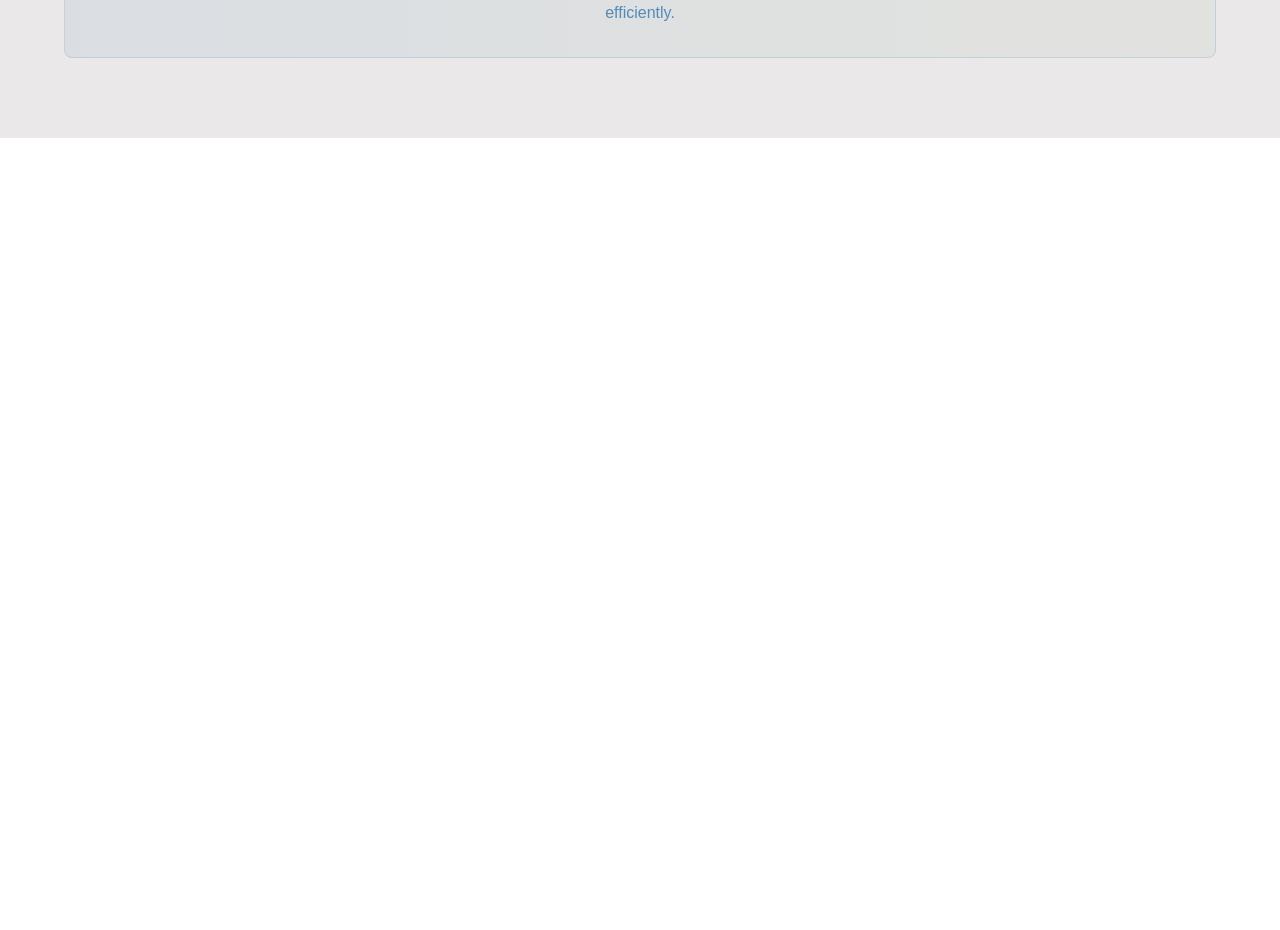
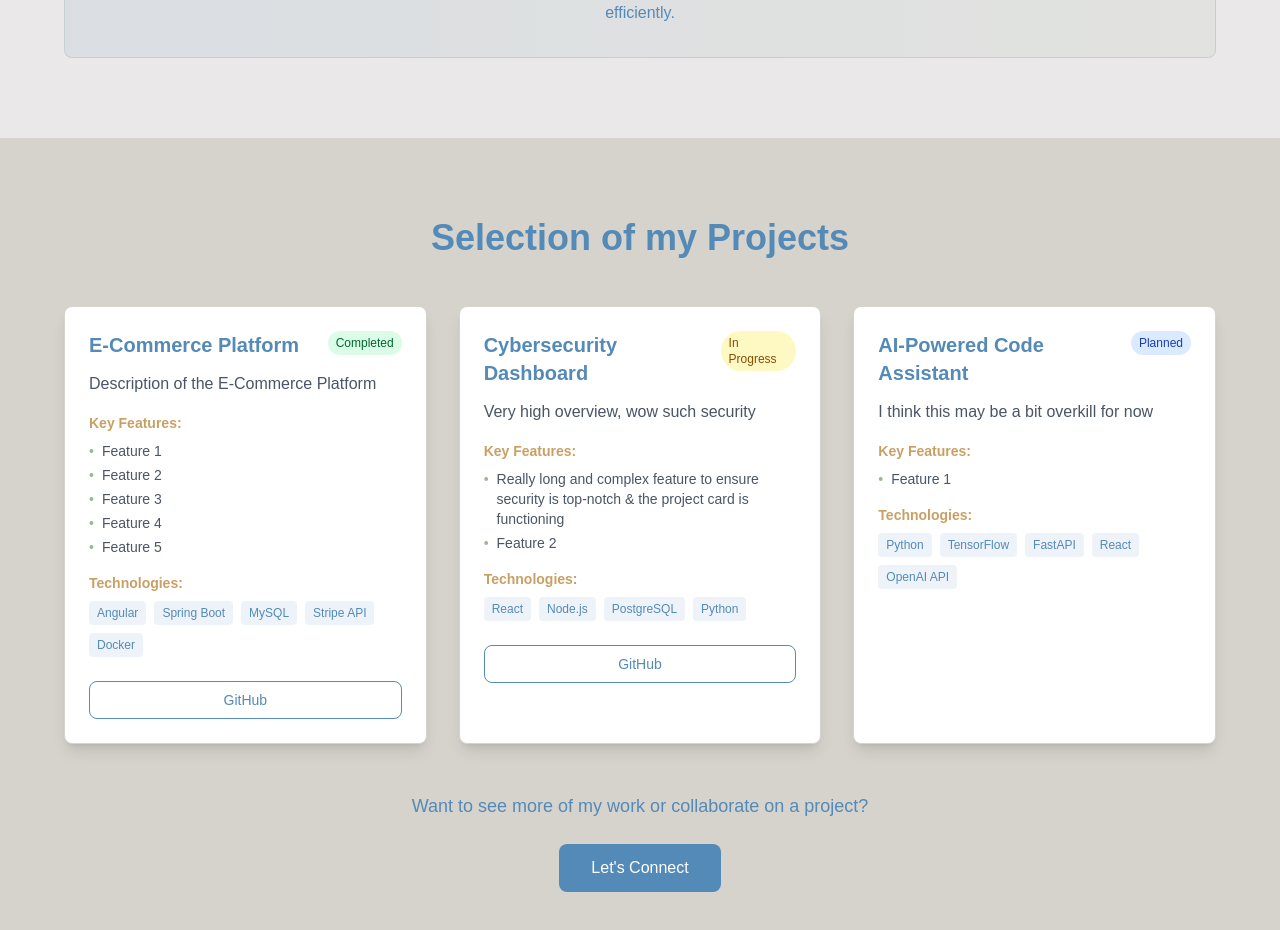
Before and after one commit to Sykios/Portfolio, a Next.js app: page / in a window 1280 px wide. Shown: the part 2060-2990 px from the top of the page. Before the commit the page ends 2198 px from the top, so only its background shows below. Built offline with nearby package versions, Linux system fonts and the light colour scheme.

Commit message:
feat(page.tsx, project-card.tsx): Implement ProjectCard component and add project showcase section

```diff
--- /dev/null
+++ b/components/project-card.tsx
@@ -0,0 +1,120 @@
+interface ProjectCardProps {
+  title: string;
+  description: string;
+  technologies: string[];
+  features: string[];
+  demoLink?: string;
+  githubLink?: string;
+  image?: string;
+  status: 'completed' | 'in-progress' | 'planned';
+}
+
+export default function ProjectCard({
+  title,
+  description,
+  technologies,
+  features,
+  demoLink,
+  githubLink,
+  image,
+  status
+}: ProjectCardProps) {
+  const getStatusColor = () => {
+    switch (status) {
+      case 'completed':
+        return 'bg-green-100 text-green-800 dark:bg-green-900 dark:text-green-200';
+      case 'in-progress':
+        return 'bg-yellow-100 text-yellow-800 dark:bg-yellow-900 dark:text-yellow-200';
+      case 'planned':
+        return 'bg-blue-100 text-blue-800 dark:bg-blue-900 dark:text-blue-200';
+      default:
+        return 'bg-gray-100 text-gray-800 dark:bg-gray-700 dark:text-gray-300';
+    }
+  };
+
+  const getStatusText = () => {
+    switch (status) {
+      case 'completed':
+        return 'Completed';
+      case 'in-progress':
+        return 'In Progress';
+      case 'planned':
+        return 'Planned';
+      default:
+        return 'Unknown';
+    }
+  };
+
+  return (
+    <div className="bg-white dark:bg-gray-800 rounded-lg shadow-lg border border-[#D6D3CD] dark:border-gray-700 overflow-hidden hover:shadow-xl transition-shadow duration-300">
+      {image && (
+        <div className="h-48 bg-gradient-to-br from-[#548AB7]/10 to-[#9BB894]/10 flex items-center justify-center">
+          <div className="text-6xl opacity-50">🚀</div>
+          {/* <Image src={image} alt={title} className="w-full h-full object-cover" /> if i have a image to display*/}
+        </div>
+      )}
+
+      <div className="p-6">
+        <div className="flex justify-between items-start mb-3">
+          <h3 className="text-xl font-bold text-[#548AB7] dark:text-white">{title}</h3>
+          <span className={`px-2 py-1 rounded-full text-xs font-medium ${getStatusColor()}`}>
+            {getStatusText()}
+          </span>
+        </div>
+
+        <p className="text-gray-600 dark:text-gray-300 mb-4 leading-relaxed">
+          {description}
+        </p>
+
+        <div className="mb-4">
+          <h4 className="text-sm font-semibold text-[#C9A064] mb-2">Key Features:</h4>
+          <ul className="space-y-1">
+            {features.map((feature, index) => (
+              <li key={index} className="text-sm text-gray-600 dark:text-gray-300 flex items-start">
+                <span className="text-[#9BB894] mr-2">•</span>
+                {feature}
+              </li>
+            ))}
+          </ul>
+        </div>
+
+        <div className="mb-6">
+          <h4 className="text-sm font-semibold text-[#C9A064] mb-2">Technologies:</h4>
+          <div className="flex flex-wrap gap-2">
+            {technologies.map((tech, index) => (
+              <span
+                key={index}
+                className="px-2 py-1 bg-[#548AB7]/10 text-[#548AB7] dark:bg-[#548AB7]/20 dark:text-[#6FA2CD] rounded text-xs font-medium"
+              >
+                {tech}
+              </span>
+            ))}
+          </div>
+        </div>
+
+        <div className="flex gap-3">
+          {demoLink && (
+            <a
+              href={demoLink}
+              target="_blank"
+              rel="noopener noreferrer"
+              className="flex-1 bg-[#548AB7] hover:bg-[#6FA2CD] text-white px-4 py-2 rounded-lg font-medium text-center transition-colors text-sm"
+            >
+              Live Demo
+            </a>
+          )}
+          {githubLink && (
+            <a
+              href={githubLink}
+              target="_blank"
+              rel="noopener noreferrer"
+              className="flex-1 border border-[#548AB7] text-[#548AB7] hover:bg-[#548AB7] hover:text-white px-4 py-2 rounded-lg font-medium text-center transition-colors text-sm"
+            >
+              GitHub
+            </a>
+          )}
+        </div>
+      </div>
+    </div>
+  );
+}
--- a/src/app/page.tsx
+++ b/src/app/page.tsx
@@ -1,4 +1,5 @@
 import Image from "next/image";
+import ProjectCard from "../../components/project-card";
 
 export default function Home() {
   return (
@@ -194,6 +195,69 @@ export default function Home() {
         </div>
       </section>
 
+      {/* Projects Section */}
+      <section id="projects" className="py-20 px-4 sm:px-6 lg:px-8 bg-[#D6D3CD] dark:bg-gray-800">
+        <div className="max-w-6xl mx-auto">
+          <h2 className="text-3xl sm:text-4xl font-bold text-center mb-12 text-[#548AB7] dark:text-white">Selection of my Projects</h2>
+
+          <div className="grid md:grid-cols-2 lg:grid-cols-3 gap-8">
+            {/* Example Project with Demo & GitHub */}
+            <ProjectCard
+              title="E-Commerce Platform"
+              description="Description of the E-Commerce Platform"
+              technologies={['Angular', 'Spring Boot', 'MySQL', 'Stripe API', 'Docker']}
+              features={[
+                'Feature 1',
+                'Feature 2',
+                'Feature 3',
+                'Feature 4',
+                'Feature 5'
+              ]}
+              demoLink=""
+              githubLink="https://github.com/Sykios/"
+              status="completed"
+            />
+
+            {/* Example Project with only GitHub */}
+            <ProjectCard
+              title="Cybersecurity Dashboard"
+              description="Very high overview, wow such security"
+              technologies={['React', 'Node.js', 'PostgreSQL', 'Python']}
+              features={[
+                'Really long and complex feature to ensure security is top-notch & the project card is functioning',
+                'Feature 2'
+              ]}
+              githubLink="https://github.com/Sykios/security-dashboard"
+              status="in-progress"
+            />
+
+            {/* Example Project without both */}
+            <ProjectCard
+              title="AI-Powered Code Assistant"
+              description="I think this may be a bit overkill for now"
+              technologies={['Python', 'TensorFlow', 'FastAPI', 'React', 'OpenAI API']}
+              features={[
+                'Feature 1',
+              ]}
+              status="planned"
+            />
+          </div>
+
+          {/* Call to Action */}
+          <div className="text-center mt-12">
+            <p className="text-lg text-[#548AB7] dark:text-gray-300 mb-6">
+              Want to see more of my work or collaborate on a project?
+            </p>
+            <a
+              href="#contact"
+              className="inline-block bg-[#548AB7] hover:bg-[#6FA2CD] text-white px-8 py-3 rounded-lg font-medium transition-colors"
+            >
+              Let's Connect
+            </a>
+          </div>
+        </div>
+      </section>
+
     </div>
   );
 }
```
